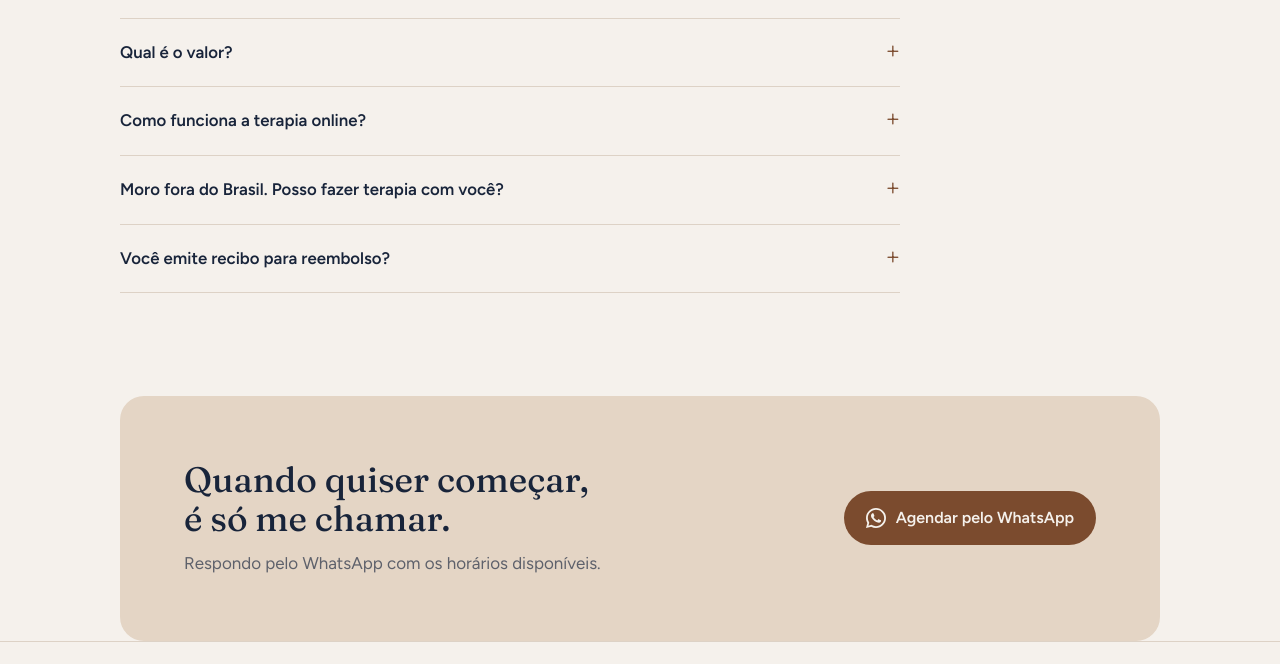
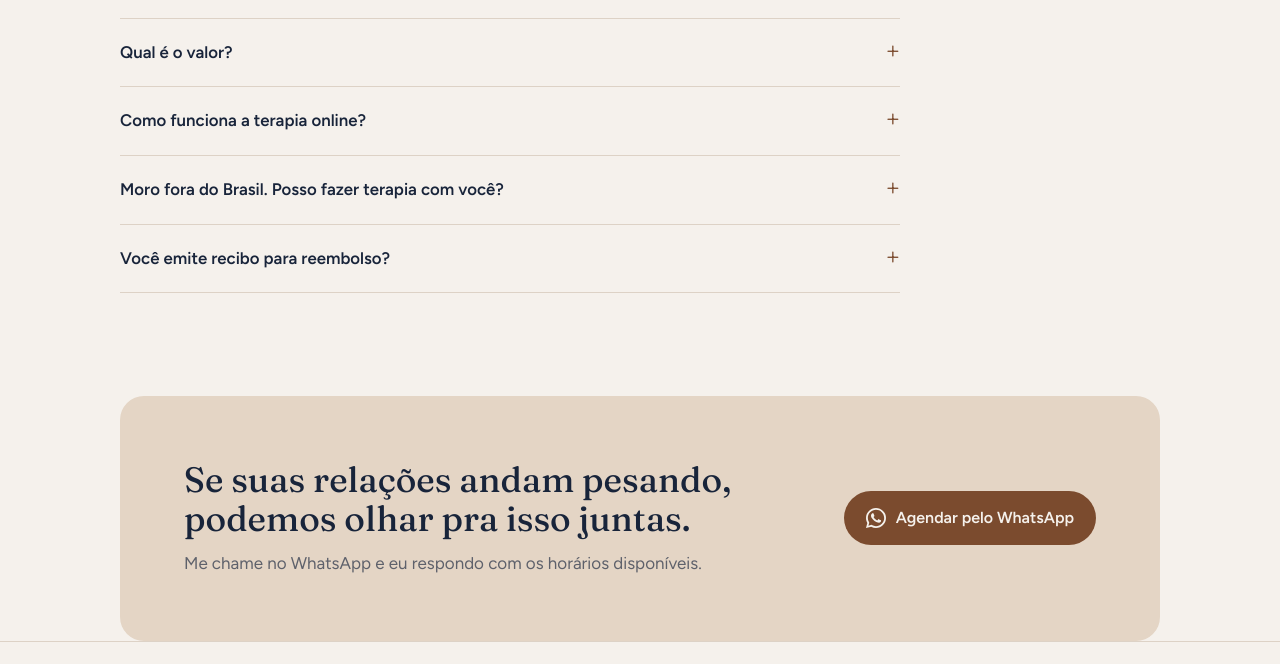
Before and after one commit to lauragalc/psilauraalcantara, a plain HTML site: page index.html in a window 1280 px wide. Shown: the part 2627-3291 px from the top of the page. Drawn offline with Linux system fonts and the light colour scheme.

Commit message:
Nova chamada final: foco em relacionamentos

```diff
--- a/index.html
+++ b/index.html
@@ -192,7 +192,7 @@ footer b{font-family:var(--f-display);font-weight:400;font-size:1.25rem;color:va
 </div></section>
 
 <section class="final"><div class="wrap"><div class="box">
-  <div><h2>Quando quiser começar, é só me chamar.</h2><p>Respondo pelo WhatsApp com os horários disponíveis.</p></div>
+  <div><h2>Se suas relações andam pesando, podemos olhar pra isso juntas.</h2><p>Me chame no WhatsApp e eu respondo com os horários disponíveis.</p></div>
   <a class="btn" href="https://wa.me/5519982190523?text=Ol%C3%A1%2C%20Laura%21%20Vim%20pelo%20site%20e%20gostaria%20de%20agendar%20uma%20sess%C3%A3o." target="_blank" rel="noopener"><svg viewBox="0 0 24 24" fill="currentColor" aria-hidden="true"><path d="M17.5 14.4c-.3-.1-1.8-.9-2-1-.3-.1-.5-.1-.7.1-.2.3-.8 1-.9 1.2-.2.2-.3.2-.6.1-.3-.1-1.3-.5-2.4-1.5-.9-.8-1.5-1.8-1.7-2.1-.2-.3 0-.5.1-.6l.4-.5c.2-.2.2-.3.3-.5.1-.2 0-.4 0-.5l-.9-2.2c-.2-.6-.5-.5-.7-.5h-.6c-.2 0-.5.1-.8.4-.3.3-1 1-1 2.5s1.1 2.9 1.2 3.1c.1.2 2.1 3.2 5.1 4.5.7.3 1.3.5 1.7.6.7.2 1.4.2 1.9.1.6-.1 1.8-.7 2-1.4.2-.7.2-1.3.2-1.4-.1-.1-.3-.2-.6-.3zM12 21.8c-1.8 0-3.5-.5-5-1.4l-.4-.2-3.7 1 1-3.6-.2-.4C2.7 15.6 2.2 13.8 2.2 12 2.2 6.6 6.6 2.2 12 2.2c2.6 0 5.1 1 6.9 2.9 1.8 1.8 2.9 4.3 2.9 6.9 0 5.4-4.4 9.8-9.8 9.8zm8.4-18.2C18.1 1.3 15.2 0 12 0 5.4 0 0 5.4 0 12c0 2.1.6 4.2 1.6 6L0 24l6.2-1.6c1.8 1 3.8 1.5 5.8 1.5 6.6 0 12-5.4 12-12 0-3.2-1.2-6.2-3.6-8.3z"/></svg>Agendar pelo WhatsApp</a>
 </div></div></section>
 </main>
```
